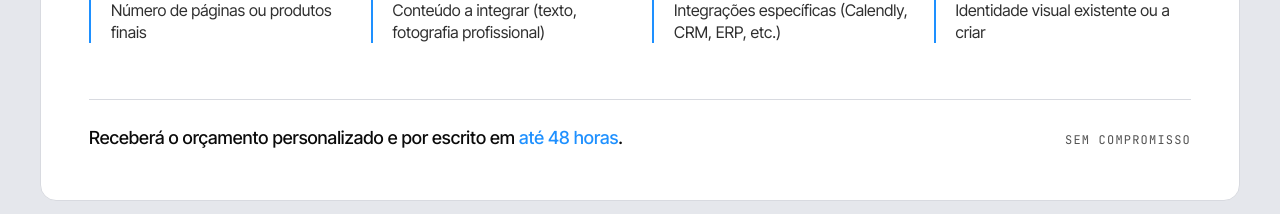
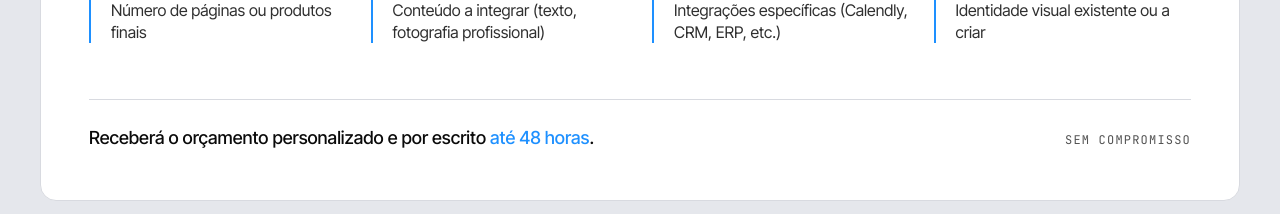
Before and after one commit to upramarketing-oss/upra-site, a Next.js app: page /precos in a window 1280 px wide. Shown: the part 1720-1934 px from the top of the page. Built offline with nearby package versions, Linux system fonts and the light colour scheme.

Commit message:
Precos: drop 'em' before 'até 48 horas'

```diff
--- a/app/precos/page.tsx
+++ b/app/precos/page.tsx
@@ -204,7 +204,7 @@
             {/* 48h promise */}
             <div className="mt-10 lg:mt-14 pt-6 border-t border-rule flex flex-col sm:flex-row sm:items-baseline sm:justify-between gap-3">
               <p className="text-ink font-medium text-lg">
-                Receberá o orçamento personalizado e por escrito em{" "}
+                Receberá o orçamento personalizado e por escrito{" "}
                 <span className="text-blue">até 48 horas</span>.
               </p>
               <span className="font-mono text-xs text-mute uppercase tracking-widest shrink-0">
```
